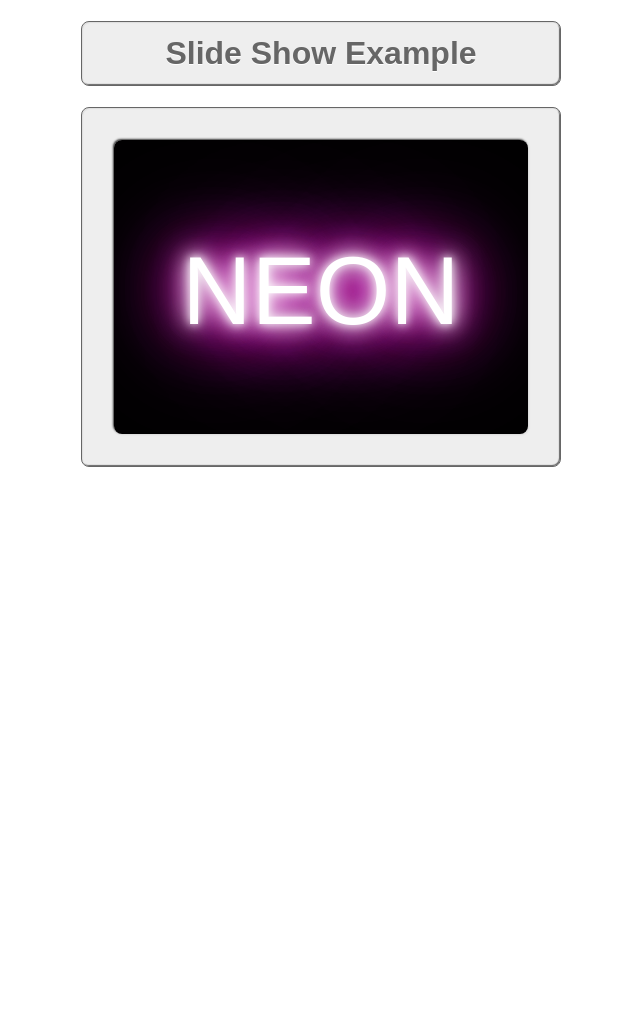
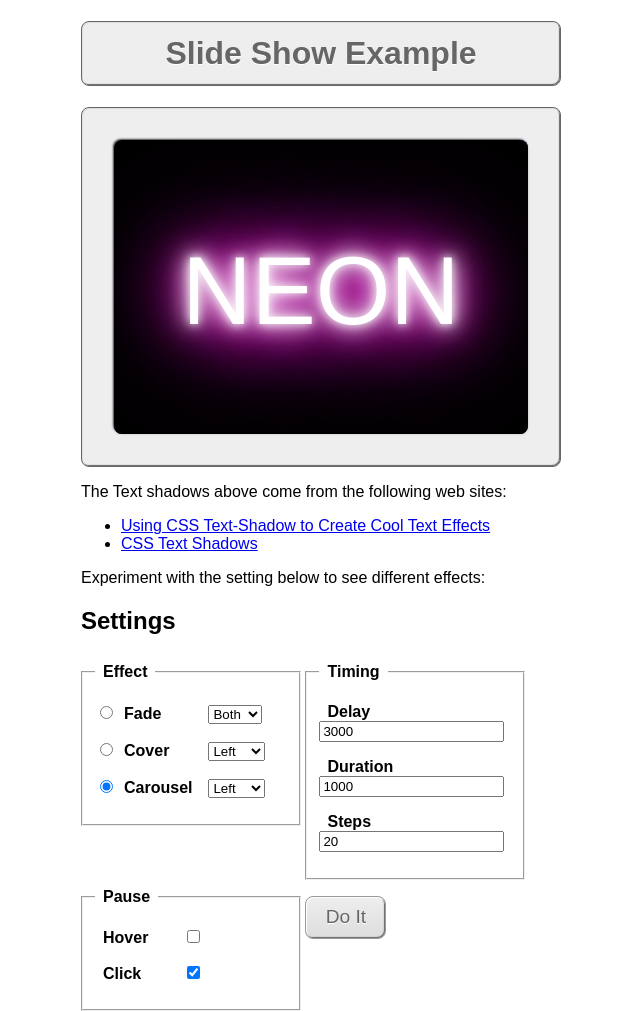
Before and after one commit to manngo/slideshow.js, a plain HTML site: page sample/index.html in a window 1280 px wide. Shown: the whole page, without its empty margins (259-899 px from the left). Before the commit the page ends 800 px from the top, so only its background shows below. Drawn offline with Linux system fonts and the light colour scheme.

Commit message:
Changes to Sample
Added form to try out different effects.
Referenced the text shadow effects.

```diff
--- a/sample/index.html
+++ b/sample/index.html
@@ -16,22 +16,33 @@
 
 		function init() {
 			var options={
-				"method":		"fade,left",
-				"timing":		"3000,1000",
+				"method":		"carousel,left",
+				"timing":		"3000,1000,20",
 				"hover":		false,
 				"click":		true,
 				"onstart":		undefined,
 				"onstop":		undefined,
 				"start":		true,
-				"restart":		false,
+				"restart":		true,
 			};
-			var doit=slideShow('div#slideshow',options);
+			var theSlideShow=slideShow('div#slideshow',options);
 
-//			window.setTimeout(function() {
-//				doit(false);
-//				options.method='fade,both';
-//				doit=slideShow('div#slideshow',options);
-//			},10000);
+			var form=document.querySelector('form#settings');
+			form['doit'].onclick=function() {
+				var method=document.querySelector('input[name="method"]:checked').value;
+				//	Method
+					if(method=='cover') options.method='cover,'+form['cover-direction'].value;
+					else if(method=='carousel') options.method='carousel,'+form['carousel-direction'].value;
+					else options.method='fade,'+form['fade-direction'].value;
+				//	Timing
+					options.timing=form['delay'].value+','+form['duration'].value+','+form['steps'].value;
+				//	Pause
+					options.hover=form['hover'].checked;
+					options.click=form['click'].checked;
+				theSlideShow(false);
+				theSlideShow=slideShow('div#slideshow',options);
+				return false;
+			};
 
 		}
 
@@ -48,6 +59,56 @@
 		}
 	</script>
 	<style type="text/css">
+		form#settings {
+			width: 30em;
+		}
+		form#settings label {
+			font-weight: bold;
+			display: inline-block;
+			width: 4.5em;
+			margin: 0 .5em;
+		}
+		form#settings fieldset {
+			width: 12em;
+			margin: .5em 0 0 0;
+			display: inline-block;
+			vertical-align: top;
+		}
+		form#settings legend {
+			font-weight: bold;
+			padding: 0 .5em;
+		}
+		fieldset#effects {
+		}
+		fieldset#timing {
+		}
+		fieldset#pause {
+		}
+		p#doit {
+			display: inline-block;
+			margin-top: 1em;
+		}
+		button[name="doit"] {
+			font-size: 1.2em;
+			padding: .5em 1em !important;
+			background-color: #eee;
+			color: #666;
+			text-shadow: 0 1px 0 white;
+			border-radius: 8px;
+			border: thin solid #999;
+			background-image: linear-gradient(to bottom,#eee,#ddd);
+			box-shadow:
+				inset 1px 1px 1px white,
+				inset -1px -1px 1px #666;
+		}
+		button[name="doit"]:hover,
+		button[name="doit"]:active {
+			background-image: linear-gradient(to top,#eee,#ddd);
+			box-shadow:
+				inset 1px 1px 1px #666,
+				inset -1px -1px 1px white;
+		}
+
 	</style>
 </head>
 <body>
@@ -61,6 +122,54 @@
 			<div>RETRO</div>
 			<div>3D</div>
 		</div>
-	<div>
+	</div>
+	<p>The Text shadows above come from the following web sites:</p>
+	<ul>
+		<li><a target="_blank" href="http://line25.com/articles/using-css-text-shadow-to-create-cool-text-effects">Using CSS Text-Shadow to Create Cool Text Effects</a></li>
+		<li><a target="_blank" href="http://www.midwinter-dg.com/blog_demos/css-text-shadows/">CSS Text Shadows</a></li>
+	</ul>
+	<p>Experiment with the setting below to see different effects:</p>
+	<form id="settings">
+		<h2>Settings</h2>
+		<fieldset id="effects">
+			<legend>Effect</legend>
+			<p><input type="radio" name="method" value="fade" id="fade"><label for="fade">Fade</label>
+				<select name="fade-direction">
+					<option value="both">Both</option>
+					<option value="in">In</option>
+					<option value="out">Out</option>
+					<option value="none">None</option>
+				</select>
+			</p>
+			<p><input type="radio" name="method" value="cover" id="cover"><label for="cover">Cover</label>
+				<select name="cover-direction">
+					<option value="left">Left</option>
+					<option value="right">Right</option>
+					<option value="down">Down</option>
+					<option value="up">Up</option>
+				</select>
+			</p>
+			<p><input type="radio" name="method" value="carousel" id="carousel" checked><label for="carousel">Carousel</label>
+				<select name="carousel-direction">
+					<option value="left" selected>Left</option>
+					<option value="right">Right</option>
+					<option value="down">Down</option>
+					<option value="up">Up</option>
+				</select>
+			</p>
+		</fieldset>
+		<fieldset id="timing">
+			<legend>Timing</legend>
+			<p><label for="delay">Delay</label><input type="text" name="delay" id="delay" value="3000"></p>
+			<p><label for="duration">Duration</label><input type="text" name="duration" id="duration" value="1000"></p>
+			<p><label for="steps">Steps</label><input type="text" name="steps" id="steps" value="20"></p>
+		</fieldset>
+		<fieldset id="pause">
+			<legend>Pause</legend>
+			<p><label for="hover">Hover</label><input type="checkbox" name="hover" id="hover"></p>
+			<p><label for="click">Click</label><input type="checkbox" name="click" id="click" checked></p>
+		</fieldset>
+		<p id="doit"><button name="doit">Do It</button></p>
+	</form>
 </body>
 </html>
```
